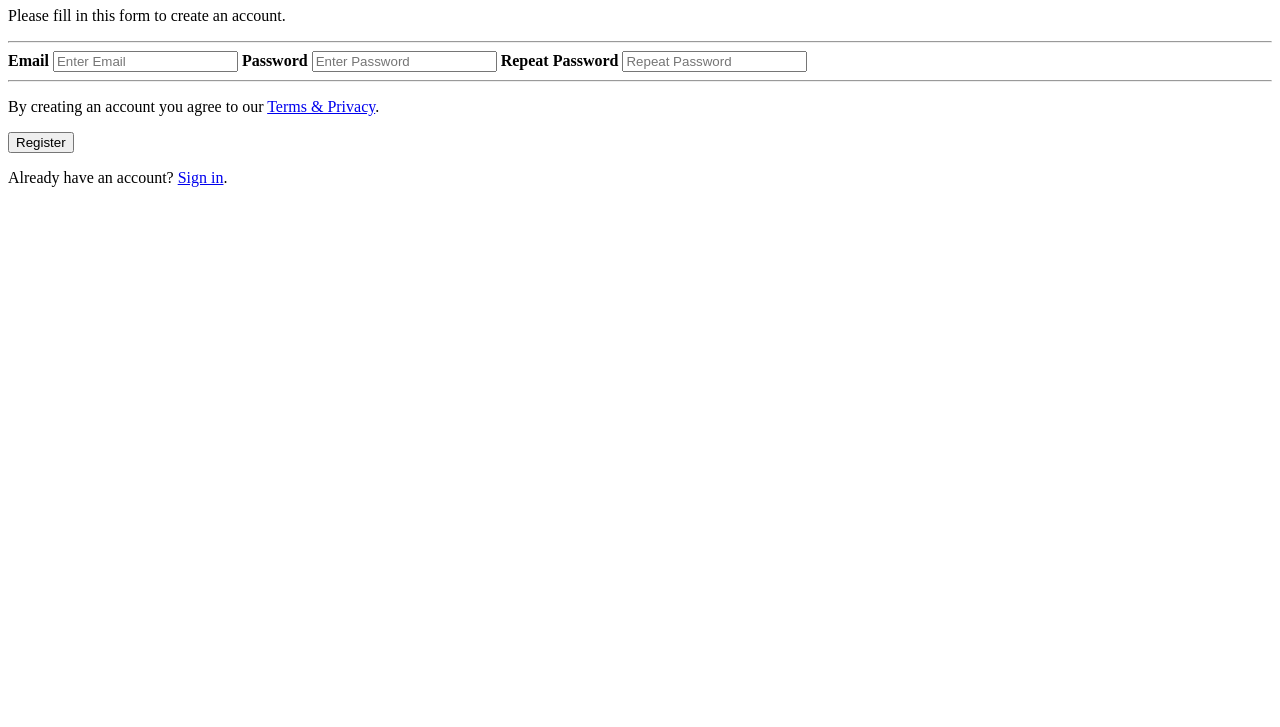
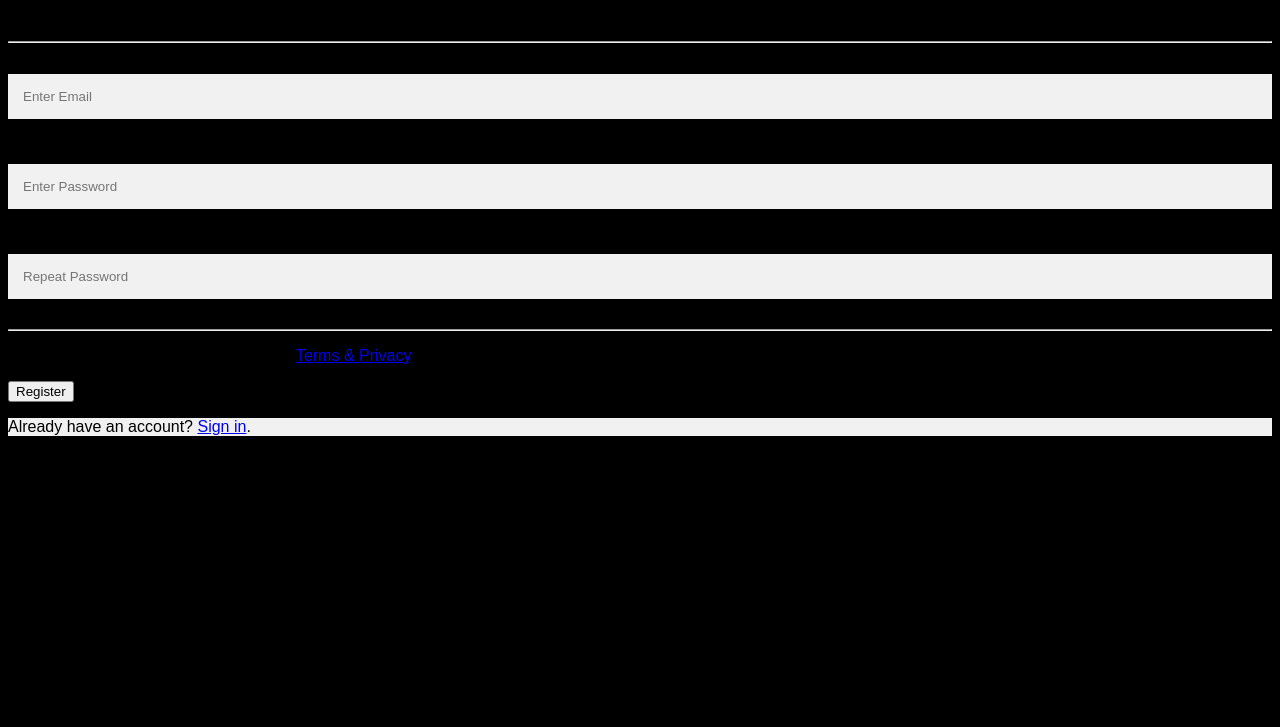
Before and after one commit to comp426-2022-spring/e01-turner-white, a website: page public/index.html in a window 1280 px wide. Shown: the part 73-800 px from the top of the page. Drawn offline with Linux system fonts and the light colour scheme.

Commit message:
added stylesheet link

```diff
--- a/public/index.html
+++ b/public/index.html
@@ -3,8 +3,9 @@
 <head>
 <meta name="viewport" content="width=device-width, initial-scale=1">
 <!-- 1. Add a link to a stylesheet called "style.css" on the next line -->
+<link rel ="stylesheet" href = "style.css">
+<!-- 2.  Add a link to a script called "script.js" on the next line -->
 
-<!-- 2.  Add a link to a script called "script.js" on the next line -->
 </head>
 <body>
 
```
Also changed, not shown: package.json (added, +26 -0 lines), index.js (added), public/main.js (renamed from public/script.js), 1 other file.
